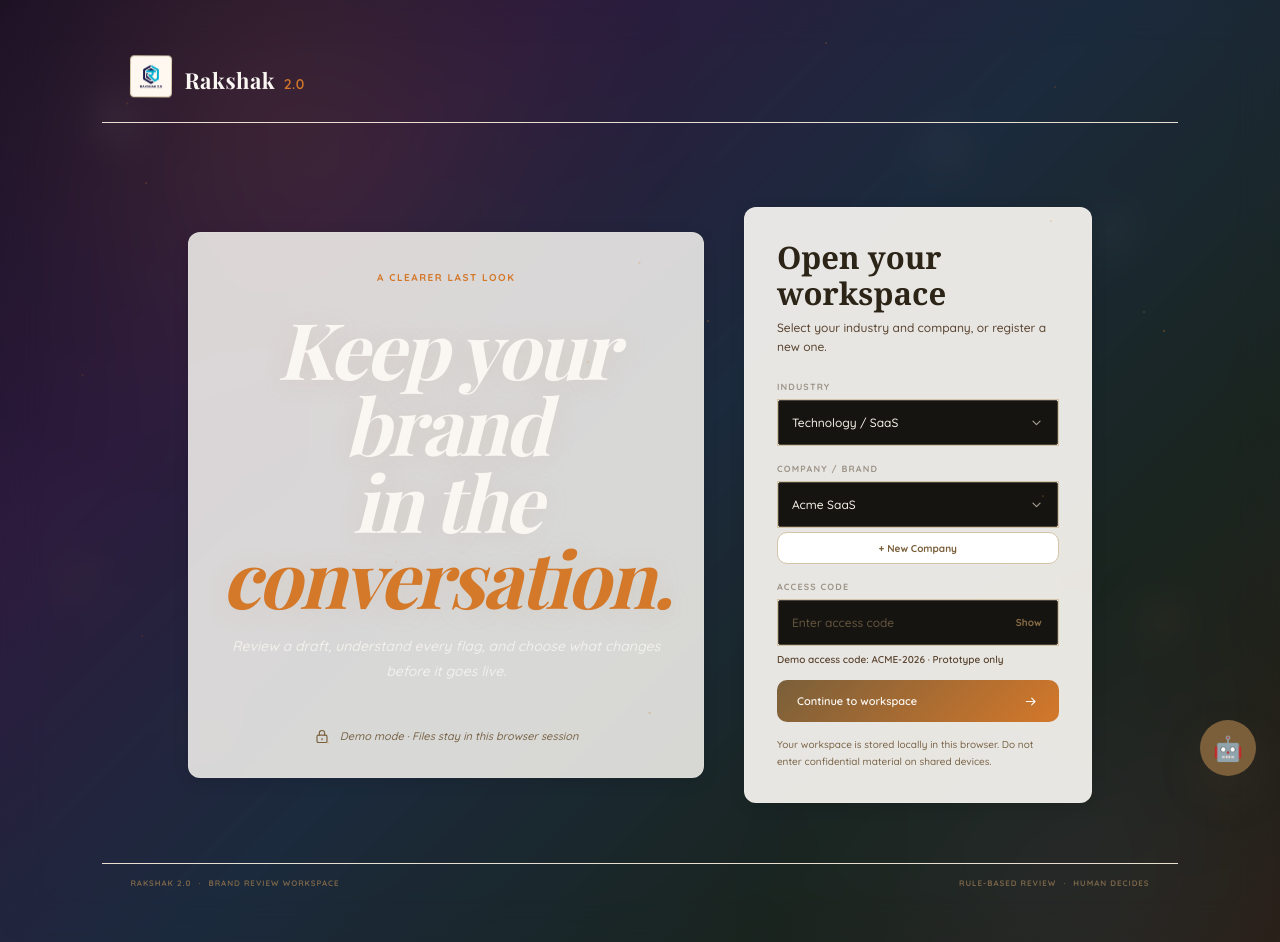
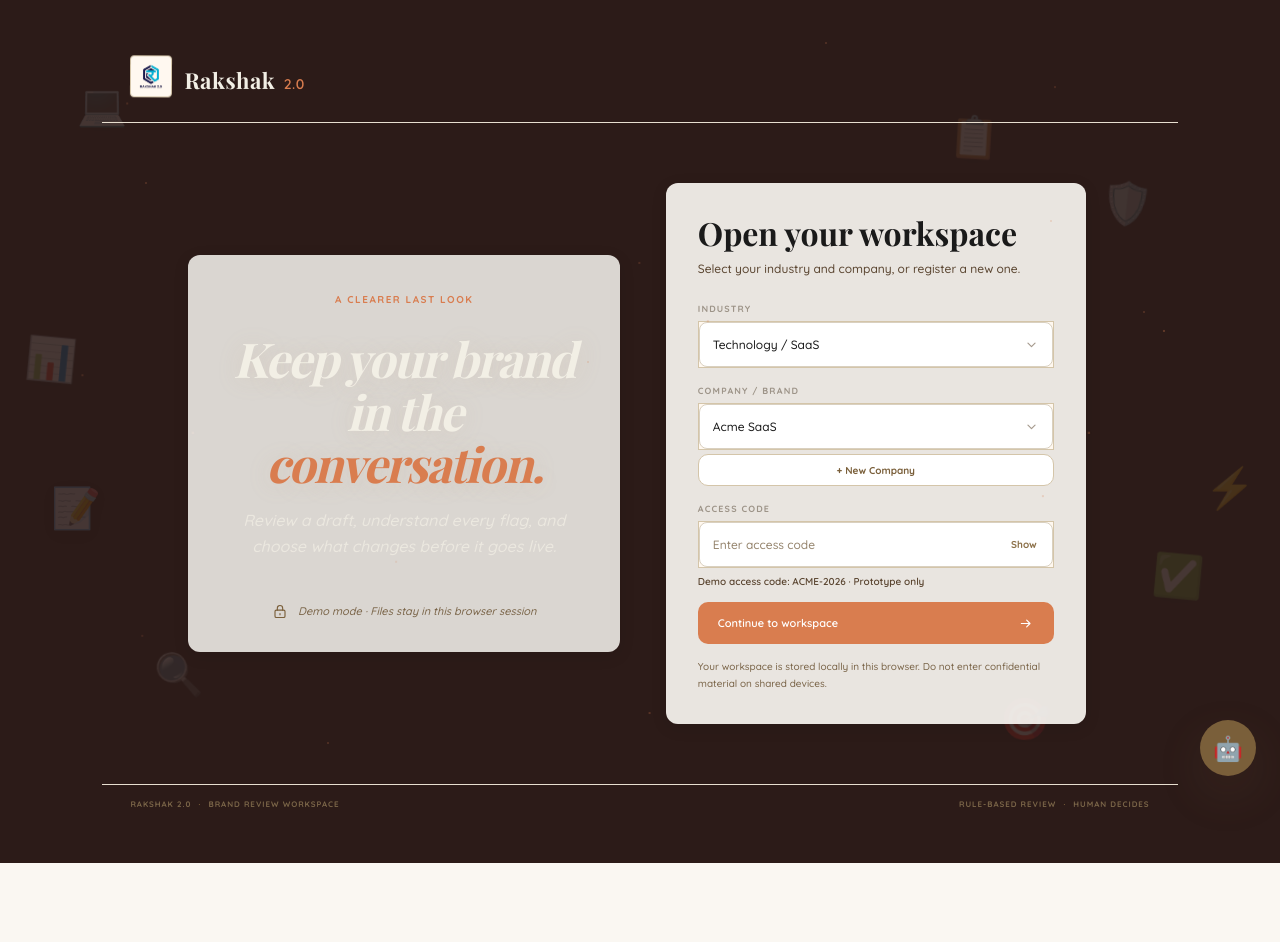
Before and after one commit to hariharan-007design/Rakshak2.0, a plain HTML site: page web/index.html in a window 1280 px wide. After the commit the page ends 863 px from the top, so only its background shows below. Drawn offline with nearby package versions, Linux system fonts and the light colour scheme.

Commit message:
Login: match reference design - espresso bg, cream cards, burnt orange, sticker illustrations

```diff
--- a/docs/warm-theme.css
+++ b/docs/warm-theme.css
@@ -24,7 +24,7 @@
   --red-wash: #FFEBEE;
   --green: #388E3C;
   --green-wash: #E8F5E9;
-  --orange: #D4782A;
+  --orange: #D97D4F;
   --orange-light: #F0A85A;
   --orange-glow: rgba(212, 120, 42, 0.25);
   --shadow: 0 18px 50px rgba(139, 111, 71, 0.12);
@@ -870,84 +870,46 @@ input::placeholder { color: var(--quiet); opacity: 0.8; }
 .splash-screen.exit { opacity: 0; transform: scale(1.05); pointer-events: none; }
 #loginScreen { transition: opacity 0.6s ease, transform 0.6s ease; }
 
-/* ═══ 2D ANIMATED COLORFUL WORKSPACE BACKGROUND ═══ */
+/* ═══ REFERENCE DESIGN: Deep Espresso + Cream + Burnt Orange ═══ */
 .login-screen {
-  background: linear-gradient(135deg, #1a1025 0%, #2d1b3d 25%, #1b2a3d 50%, #1a2520 75%, #2a1f15 100%);
+  background: #2C1B18 !important;
   position: relative;
   overflow: hidden;
 }
-/* Animated gradient orbs */
-.login-screen::before {
-  content: '';
-  position: absolute;
-  top: -20%;
-  left: -10%;
-  width: 60%;
-  height: 60%;
-  background: radial-gradient(circle, rgba(212,120,42,0.15) 0%, rgba(139,90,43,0.08) 40%, transparent 70%);
-  animation: orbFloat1 12s ease-in-out infinite alternate;
-  pointer-events: none;
-  z-index: 0;
-  filter: blur(60px);
-}
-.login-screen::after {
-  content: '';
-  position: absolute;
-  bottom: -20%;
-  right: -10%;
-  width: 50%;
-  height: 50%;
-  background: radial-gradient(circle, rgba(90,120,180,0.12) 0%, rgba(60,90,140,0.06) 40%, transparent 70%);
-  animation: orbFloat2 15s ease-in-out infinite alternate;
-  pointer-events: none;
-  z-index: 0;
-  filter: blur(60px);
-}
-@keyframes orbFloat1 {
-  0% { transform: translate(0, 0) scale(1); }
-  100% { transform: translate(10%, 15%) scale(1.2); }
-}
-@keyframes orbFloat2 {
-  0% { transform: translate(0, 0) scale(1); }
-  100% { transform: translate(-15%, -10%) scale(1.15); }
-}
-/* Floating sticker elements */
+/* Floating sticker illustrations (from reference design) */
 .login-screen .sticker {
   position: absolute;
   z-index: 0;
   pointer-events: none;
-  font-size: 24px;
-  opacity: 0.15;
-  animation: stickerFloat 8s ease-in-out infinite;
+  font-size: 40px;
+  opacity: 0.12;
+  animation: stickerFloat 10s ease-in-out infinite;
+  filter: drop-shadow(0 4px 8px rgba(0,0,0,0.3));
 }
 @keyframes stickerFloat {
   0%, 100% { transform: translateY(0) rotate(0deg) scale(1); }
-  25% { transform: translateY(-25px) rotate(8deg) scale(1.05); }
-  50% { transform: translateY(-12px) rotate(-5deg) scale(0.98); }
-  75% { transform: translateY(-30px) rotate(12deg) scale(1.08); }
-}
-.sticker {
-  transition: transform 0.3s ease, opacity 0.3s ease;
+  25% { transform: translateY(-20px) rotate(6deg) scale(1.03); }
+  50% { transform: translateY(-10px) rotate(-4deg) scale(0.98); }
+  75% { transform: translateY(-28px) rotate(10deg) scale(1.06); }
 }
 .sticker:hover {
-  opacity: 0.4 !important;
-  transform: scale(1.3) !important;
+  opacity: 0.3 !important;
+  transform: scale(1.25) !important;
   cursor: default;
 }
-/* Soft card container for logo + quote + form */
+/* Soft card container */
 .login-shell {
-  background: rgba(250, 247, 242, 0.12) !important;
-  backdrop-filter: blur(20px) !important;
-  -webkit-backdrop-filter: blur(20px) !important;
-  border: 1px solid rgba(250, 247, 242, 0.15) !important;
+  background: rgba(242, 239, 229, 0.05) !important;
+  border: 1px solid rgba(242, 239, 229, 0.1) !important;
   border-radius: 24px !important;
-  box-shadow: 0 24px 48px rgba(0,0,0,0.3), inset 0 1px 0 rgba(255,255,255,0.1) !important;
+  box-shadow: 0 24px 48px rgba(0,0,0,0.4) !important;
   min-height: auto !important;
   width: 100% !important;
   max-width: 1100px !important;
   padding: 48px !important;
   position: relative;
   z-index: 1;
+  backdrop-filter: none !important;
 }
 .login-content {
   display: grid !important;
@@ -956,32 +918,74 @@ input::placeholder { color: var(--quiet); opacity: 0.8; }
   align-items: center !important;
 }
 .login-message {
-  background: rgba(250, 247, 242, 0.08) !important;
-  border: 1px solid rgba(250, 247, 242, 0.1) !important;
-  border-radius: 16px !important;
-  padding: 32px !important;
+  background: transparent !important;
+  border: none !important;
+  padding: 24px 0 !important;
   backdrop-filter: none !important;
 }
+.login-message h1 {
+  color: #F2EFE5 !important;
+  font-family: 'Playfair Display', serif !important;
+  font-style: italic;
+  font-size: 48px !important;
+  line-height: 1.1 !important;
+}
+.login-message h1 span {
+  color: #D97D4F !important;
+}
+.login-message p {
+  color: rgba(242, 239, 229, 0.7) !important;
+  font-size: 16px !important;
+  line-height: 1.6 !important;
+}
 .login-form {
-  background: rgba(250, 247, 242, 0.92) !important;
-  border: 1px solid rgba(250, 247, 242, 0.2) !important;
-  border-radius: 16px !important;
-  padding: 32px !important;
-  box-shadow: 0 8px 24px rgba(0,0,0,0.15) !important;
+  background: #F2EFE5 !important;
+  border: none !important;
+  border-radius: 20px !important;
+  padding: 40px !important;
+  box-shadow: 0 12px 32px rgba(0,0,0,0.25) !important;
   backdrop-filter: none !important;
 }
-.login-brand {
-  text-align: center;
-  margin-bottom: 24px;
+.login-form h2 {
+  color: #1A1A1A !important;
+  font-family: 'Playfair Display', serif !important;
+  font-size: 32px !important;
+  font-weight: 700 !important;
 }
 .login-brand-name {
-  color: #FAF7F2 !important;
+  color: #F2EFE5 !important;
   font-family: 'Playfair Display', serif !important;
 }
-.login-brand-name span { color: #D4782A !important; }
-.login-message h1 { color: #FAF7F2 !important; }
-.login-message p { color: rgba(250,247,242,0.8) !important; }
-.tiny-label { color: #D4782A !important; }
+.login-brand-name span {
+  color: #D97D4F !important;
+}
+.tiny-label {
+  color: #D97D4F !important;
+}
+/* Burnt orange accent button */
+.login-form button[type="submit"],
+.login-form .btn-primary {
+  background: #D97D4F !important;
+  color: #FFFFFF !important;
+}
+.login-form button[type="submit"]:hover,
+.login-form .btn-primary:hover {
+  background: #b86a3f !important;
+}
+/* Form inputs */
+.login-form input,
+.login-form select {
+  background: #FFFFFF !important;
+  border: 1px solid #D9D0C0 !important;
+  color: #1A1A1A !important;
+  border-radius: 8px !important;
+}
+.login-form input:focus,
+.login-form select:focus {
+  border-color: #D97D4F !important;
+  outline: none !important;
+  box-shadow: 0 0 0 2px rgba(217, 125, 79, 0.2) !important;
+}
 /* Login shell cards on top */
 .login-shell { background: transparent !important; border: none !important; box-shadow: none !important; min-height: 100vh !important; width: 100% !important; max-width: 100% !important; padding: 40px 8% !important; position: relative; z-index: 1; }
 .login-message { background: rgba(250,247,242,0.85) !important; backdrop-filter: none !important; padding: 32px !important; border-radius: 12px !important; box-shadow: 0 4px 16px rgba(0,0,0,0.1) !important; }
--- a/web/index.html
+++ b/web/index.html
@@ -78,14 +78,16 @@
   </div>
 
   <main class="login-screen" id="loginScreen" style="display:none;">
-  <!-- Sticker decorations -->
-  <div class="sticker" style="top:12%;left:8%;animation-delay:0s">📊</div>
-  <div class="sticker" style="top:25%;right:12%;animation-delay:1.5s">🛡️</div>
-  <div class="sticker" style="bottom:20%;left:15%;animation-delay:3s">✍️</div>
-  <div class="sticker" style="top:15%;right:25%;animation-delay:0.5s">📋</div>
-  <div class="sticker" style="bottom:30%;right:8%;animation-delay:2s">🎨</div>
-  <div class="sticker" style="top:60%;left:5%;animation-delay:4s">💡</div>
-  <div class="sticker" style="bottom:15%;right:20%;animation-delay:2.5s">🔍</div>
+  <!-- Sticker illustrations (matching reference design) -->
+  <div class="sticker" style="top:10%;left:6%;animation-delay:0s">💻</div>
+  <div class="sticker" style="top:22%;right:10%;animation-delay:1.5s">🛡️</div>
+  <div class="sticker" style="bottom:18%;left:12%;animation-delay:3s">🔍</div>
+  <div class="sticker" style="top:14%;right:22%;animation-delay:0.5s">📋</div>
+  <div class="sticker" style="bottom:28%;right:6%;animation-delay:2s">✅</div>
+  <div class="sticker" style="top:55%;left:4%;animation-delay:4s">📝</div>
+  <div class="sticker" style="bottom:12%;right:18%;animation-delay:2.5s">🎯</div>
+  <div class="sticker" style="top:40%;left:2%;animation-delay:1s">📊</div>
+  <div class="sticker" style="bottom:40%;right:2%;animation-delay:3.5s">⚡</div>
   <!-- 2D Animated Workspace -->
   <div class="desk-lamp"><div class="lamp-base"></div><div class="lamp-arm"><div class="lamp-shade"></div></div></div>
   <div class="laptop"><div class="laptop-screen"></div><div class="laptop-base"><div class="laptop-keyboard"></div></div></div>
--- a/web/warm-theme.css
+++ b/web/warm-theme.css
@@ -24,7 +24,7 @@
   --red-wash: #FFEBEE;
   --green: #388E3C;
   --green-wash: #E8F5E9;
-  --orange: #D4782A;
+  --orange: #D97D4F;
   --orange-light: #F0A85A;
   --orange-glow: rgba(212, 120, 42, 0.25);
   --shadow: 0 18px 50px rgba(139, 111, 71, 0.12);
@@ -870,84 +870,46 @@ input::placeholder { color: var(--quiet); opacity: 0.8; }
 .splash-screen.exit { opacity: 0; transform: scale(1.05); pointer-events: none; }
 #loginScreen { transition: opacity 0.6s ease, transform 0.6s ease; }
 
-/* ═══ 2D ANIMATED COLORFUL WORKSPACE BACKGROUND ═══ */
+/* ═══ REFERENCE DESIGN: Deep Espresso + Cream + Burnt Orange ═══ */
 .login-screen {
-  background: linear-gradient(135deg, #1a1025 0%, #2d1b3d 25%, #1b2a3d 50%, #1a2520 75%, #2a1f15 100%);
+  background: #2C1B18 !important;
   position: relative;
   overflow: hidden;
 }
-/* Animated gradient orbs */
-.login-screen::before {
-  content: '';
-  position: absolute;
-  top: -20%;
-  left: -10%;
-  width: 60%;
-  height: 60%;
-  background: radial-gradient(circle, rgba(212,120,42,0.15) 0%, rgba(139,90,43,0.08) 40%, transparent 70%);
-  animation: orbFloat1 12s ease-in-out infinite alternate;
-  pointer-events: none;
-  z-index: 0;
-  filter: blur(60px);
-}
-.login-screen::after {
-  content: '';
-  position: absolute;
-  bottom: -20%;
-  right: -10%;
-  width: 50%;
-  height: 50%;
-  background: radial-gradient(circle, rgba(90,120,180,0.12) 0%, rgba(60,90,140,0.06) 40%, transparent 70%);
-  animation: orbFloat2 15s ease-in-out infinite alternate;
-  pointer-events: none;
-  z-index: 0;
-  filter: blur(60px);
-}
-@keyframes orbFloat1 {
-  0% { transform: translate(0, 0) scale(1); }
-  100% { transform: translate(10%, 15%) scale(1.2); }
-}
-@keyframes orbFloat2 {
-  0% { transform: translate(0, 0) scale(1); }
-  100% { transform: translate(-15%, -10%) scale(1.15); }
-}
-/* Floating sticker elements */
+/* Floating sticker illustrations (from reference design) */
 .login-screen .sticker {
   position: absolute;
   z-index: 0;
   pointer-events: none;
-  font-size: 24px;
-  opacity: 0.15;
-  animation: stickerFloat 8s ease-in-out infinite;
+  font-size: 40px;
+  opacity: 0.12;
+  animation: stickerFloat 10s ease-in-out infinite;
+  filter: drop-shadow(0 4px 8px rgba(0,0,0,0.3));
 }
 @keyframes stickerFloat {
   0%, 100% { transform: translateY(0) rotate(0deg) scale(1); }
-  25% { transform: translateY(-25px) rotate(8deg) scale(1.05); }
-  50% { transform: translateY(-12px) rotate(-5deg) scale(0.98); }
-  75% { transform: translateY(-30px) rotate(12deg) scale(1.08); }
-}
-.sticker {
-  transition: transform 0.3s ease, opacity 0.3s ease;
+  25% { transform: translateY(-20px) rotate(6deg) scale(1.03); }
+  50% { transform: translateY(-10px) rotate(-4deg) scale(0.98); }
+  75% { transform: translateY(-28px) rotate(10deg) scale(1.06); }
 }
 .sticker:hover {
-  opacity: 0.4 !important;
-  transform: scale(1.3) !important;
+  opacity: 0.3 !important;
+  transform: scale(1.25) !important;
   cursor: default;
 }
-/* Soft card container for logo + quote + form */
+/* Soft card container */
 .login-shell {
-  background: rgba(250, 247, 242, 0.12) !important;
-  backdrop-filter: blur(20px) !important;
-  -webkit-backdrop-filter: blur(20px) !important;
-  border: 1px solid rgba(250, 247, 242, 0.15) !important;
+  background: rgba(242, 239, 229, 0.05) !important;
+  border: 1px solid rgba(242, 239, 229, 0.1) !important;
   border-radius: 24px !important;
-  box-shadow: 0 24px 48px rgba(0,0,0,0.3), inset 0 1px 0 rgba(255,255,255,0.1) !important;
+  box-shadow: 0 24px 48px rgba(0,0,0,0.4) !important;
   min-height: auto !important;
   width: 100% !important;
   max-width: 1100px !important;
   padding: 48px !important;
   position: relative;
   z-index: 1;
+  backdrop-filter: none !important;
 }
 .login-content {
   display: grid !important;
@@ -956,32 +918,74 @@ input::placeholder { color: var(--quiet); opacity: 0.8; }
   align-items: center !important;
 }
 .login-message {
-  background: rgba(250, 247, 242, 0.08) !important;
-  border: 1px solid rgba(250, 247, 242, 0.1) !important;
-  border-radius: 16px !important;
-  padding: 32px !important;
+  background: transparent !important;
+  border: none !important;
+  padding: 24px 0 !important;
   backdrop-filter: none !important;
 }
+.login-message h1 {
+  color: #F2EFE5 !important;
+  font-family: 'Playfair Display', serif !important;
+  font-style: italic;
+  font-size: 48px !important;
+  line-height: 1.1 !important;
+}
+.login-message h1 span {
+  color: #D97D4F !important;
+}
+.login-message p {
+  color: rgba(242, 239, 229, 0.7) !important;
+  font-size: 16px !important;
+  line-height: 1.6 !important;
+}
 .login-form {
-  background: rgba(250, 247, 242, 0.92) !important;
-  border: 1px solid rgba(250, 247, 242, 0.2) !important;
-  border-radius: 16px !important;
-  padding: 32px !important;
-  box-shadow: 0 8px 24px rgba(0,0,0,0.15) !important;
+  background: #F2EFE5 !important;
+  border: none !important;
+  border-radius: 20px !important;
+  padding: 40px !important;
+  box-shadow: 0 12px 32px rgba(0,0,0,0.25) !important;
   backdrop-filter: none !important;
 }
-.login-brand {
-  text-align: center;
-  margin-bottom: 24px;
+.login-form h2 {
+  color: #1A1A1A !important;
+  font-family: 'Playfair Display', serif !important;
+  font-size: 32px !important;
+  font-weight: 700 !important;
 }
 .login-brand-name {
-  color: #FAF7F2 !important;
+  color: #F2EFE5 !important;
   font-family: 'Playfair Display', serif !important;
 }
-.login-brand-name span { color: #D4782A !important; }
-.login-message h1 { color: #FAF7F2 !important; }
-.login-message p { color: rgba(250,247,242,0.8) !important; }
-.tiny-label { color: #D4782A !important; }
+.login-brand-name span {
+  color: #D97D4F !important;
+}
+.tiny-label {
+  color: #D97D4F !important;
+}
+/* Burnt orange accent button */
+.login-form button[type="submit"],
+.login-form .btn-primary {
+  background: #D97D4F !important;
+  color: #FFFFFF !important;
+}
+.login-form button[type="submit"]:hover,
+.login-form .btn-primary:hover {
+  background: #b86a3f !important;
+}
+/* Form inputs */
+.login-form input,
+.login-form select {
+  background: #FFFFFF !important;
+  border: 1px solid #D9D0C0 !important;
+  color: #1A1A1A !important;
+  border-radius: 8px !important;
+}
+.login-form input:focus,
+.login-form select:focus {
+  border-color: #D97D4F !important;
+  outline: none !important;
+  box-shadow: 0 0 0 2px rgba(217, 125, 79, 0.2) !important;
+}
 /* Login shell cards on top */
 .login-shell { background: transparent !important; border: none !important; box-shadow: none !important; min-height: 100vh !important; width: 100% !important; max-width: 100% !important; padding: 40px 8% !important; position: relative; z-index: 1; }
 .login-message { background: rgba(250,247,242,0.85) !important; backdrop-filter: none !important; padding: 32px !important; border-radius: 12px !important; box-shadow: 0 4px 16px rgba(0,0,0,0.1) !important; }
```
Also changed, not shown: docs/index.html (+10 -8 lines).
